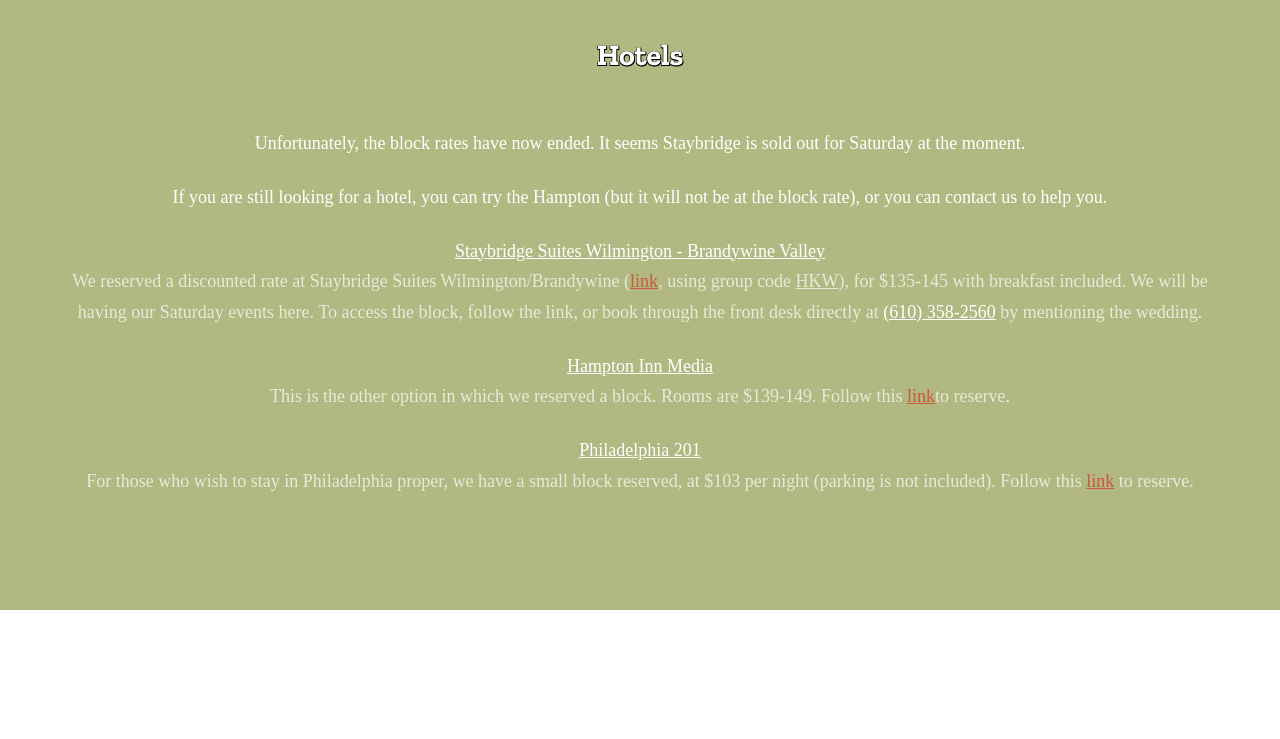
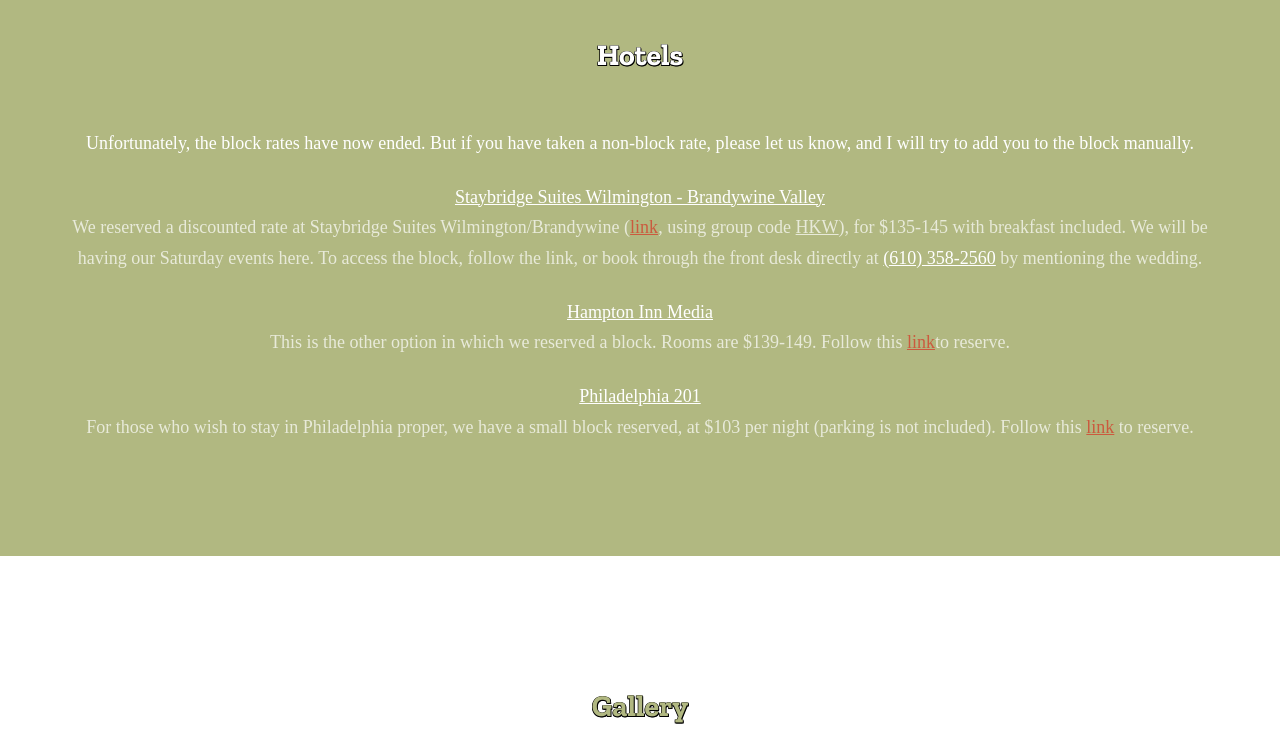
Before and after one commit to ChrisAndSasha/ChrisAndSasha.github.io, a website: page index.html in a window 1280 px wide. Shown: the part 4000-4739 px from the top of the page. Drawn offline with nearby package versions, Linux system fonts and the light colour scheme; a web font is replaced by a local one.

Commit message:
Updated hotel info.

```diff
--- a/index.html
+++ b/index.html
@@ -161,8 +161,7 @@
           <div class="col-md-12 probootstrap-animate"><h2 class="mt0">Hotels</h2></div>
         </div>
         <div class="row" align="center">
-            <p style="color:white">Unfortunately, the block rates have now ended. It seems Staybridge is sold out for Saturday at the moment.</p>
-            <p style="color:white">If you are still looking for a hotel, you can try the Hampton (but it will not be at the block rate), or you can contact us to help you.</p>
+            <p style="color:white">Unfortunately, the block rates have now ended. But if you have taken a non-block rate, please let us know, and I will try to add you to the block manually.</p>
             <a href="http://www.staybridge.com/brandywinepa" style="color:white;"><u>Staybridge Suites Wilmington - Brandywine Valley</u></a>
             <p>We reserved a discounted rate at Staybridge Suites Wilmington/Brandywine (<a style="color:#CB5A3E;" href="http://www.staybridge.com/brandywinepa"><u>link</u></a>, using group code <u>HKW</u>), for $135-145 with breakfast included. We will be having our Saturday events here. To access the block, follow the link, or book through the front desk directly at <a href="tel:(610) 358-2560" style="color:white"><u>(610) 358-2560</u></a> by mentioning the wedding.</p>
             <a href="https://hamptoninn.hilton.com/en/hp/groups/personalized/P/PHLSPHX-HKC-20190906/index.jhtml?WT.mc_id=POG" style="color:white;"><u>Hampton Inn Media</u></a>
```
